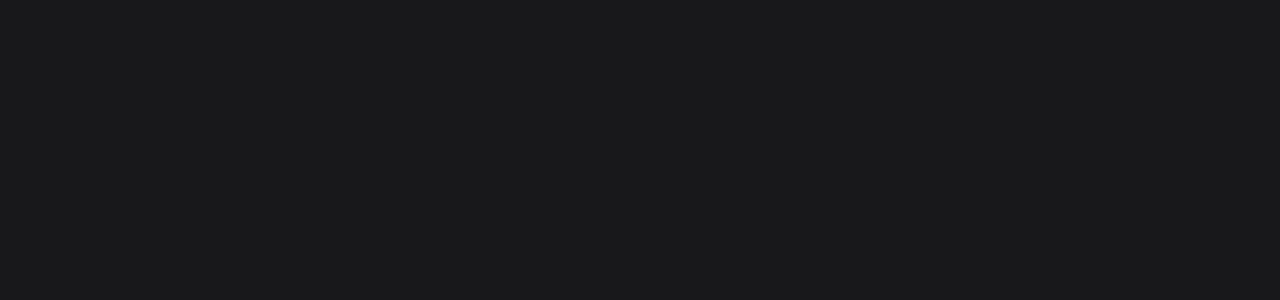
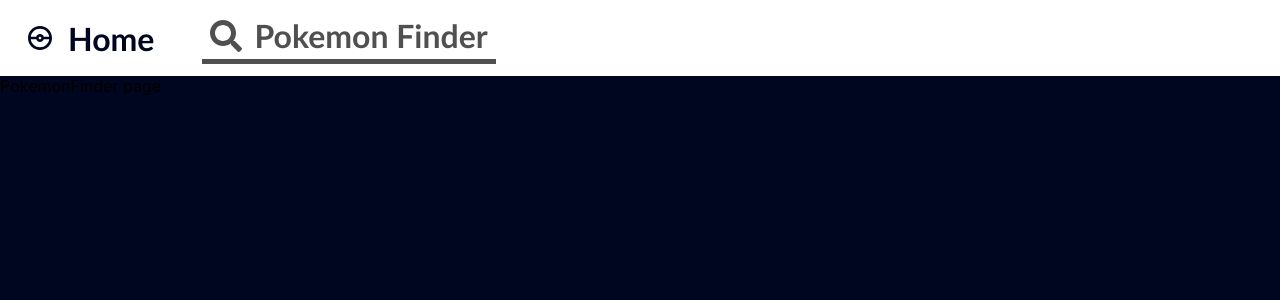
Before and after one commit to Oleggman/pokemon-react-recoil, a React (Vite) app: page /pokemon-react-recoil/pokemons in a window 1280 px wide. Shown: the top 300 px of the page. Built offline with nearby package versions, Linux system fonts and the light colour scheme.

Commit message:
Add routing and recoil

```diff
--- a/package.json
+++ b/package.json
@@ -17,6 +17,8 @@
     "modern-normalize": "^3.0.1",
     "react": "^18.3.1",
     "react-dom": "^18.3.1",
+    "react-icons": "^5.4.0",
+    "react-router": "^7.1.0",
     "recoil": "^0.7.7",
     "styled-components": "^6.1.13"
   },
--- a/src/App.tsx
+++ b/src/App.tsx
@@ -1,12 +1,25 @@
+import { lazy } from 'react';
+import { Route, Routes } from 'react-router';
 import { RecoilRoot } from 'recoil'
+import { SharedLayout } from './SharedLayout';
+
+const Home = lazy(() => import('./Home'));
+const PokemonFinder = lazy(() => import('./PokemonFinder'));
+const PokemonInfo = lazy(() => import('./PokemonInfo'));
 
 function App() {
-
   return (
     <RecoilRoot>
-      <div></div>
+      <Routes>
+        <Route path="/" element={<SharedLayout />}>
+          <Route index element={<Home />} />
+          <Route path="/pokemons" element={<PokemonFinder />} />
+          <Route path="/pokemons/:pokemonId" element={<PokemonInfo />} />
+          <Route path="*" element={<Home />} />
+        </Route>
+      </Routes>
     </RecoilRoot>
   )
 }
 
-export default App
+export default App;
--- a/src/GlobalStyle.ts
+++ b/src/GlobalStyle.ts
@@ -9,7 +9,7 @@
     -webkit-font-smoothing: antialiased;
     -moz-osx-font-smoothing: grayscale;
     min-height: 100vh;
-    background-color: #18181B;
+    background-color: rgb(0, 6, 31);
   }
 
   code {
--- /dev/null
+++ b/src/Home/index.tsx
@@ -0,0 +1,8 @@
+
+const Home = () => {
+    return (
+        <div>Home page</div>
+    );
+};
+
+export default Home;
--- /dev/null
+++ b/src/PokemonFinder/index.tsx
@@ -0,0 +1,8 @@
+
+const PokemonFinder = () => {
+    return (
+        <div>PokemonFinder page</div>
+    );
+};
+
+export default PokemonFinder;
--- /dev/null
+++ b/src/PokemonInfo/index.tsx
@@ -0,0 +1,8 @@
+
+const PokemonInfo = () => {
+    return (
+        <div>PokemonInfo page</div>
+    );
+};
+
+export default PokemonInfo;
--- /dev/null
+++ b/src/SharedLayout/SharedLayout.styled.ts
@@ -0,0 +1,34 @@
+import { NavLink } from "react-router";
+import styled from "styled-components";
+
+export const Header = styled.header`
+    padding: 12px 16px;
+    background-color: #fff;
+`;
+
+export const Nav = styled.nav`
+    display: flex;
+    gap: 40px;
+    font-family: 'Trebuchet MS', 'Lucida Sans Unicode', 'Lucida Grande', 'Lucida Sans', Arial, sans-serif;
+`;
+
+export const StyledNavLink = styled(NavLink)`
+    text-decoration: none;
+    display: flex;
+    align-items: center;
+    justify-content: center;
+    gap: 12px;
+    font-size: 32px;
+    font-weight: 700;
+    color: rgb(0, 6, 31);
+    transition: color 200ms;
+    padding: 4px 8px;
+    &:hover {
+        color: rgb(160, 160, 160);
+    }
+
+    &.active {
+        color: rgb(80, 80, 80);
+        border-bottom: 5px solid rgb(80, 80, 80);
+    }
+`;
--- /dev/null
+++ b/src/SharedLayout/index.tsx
@@ -0,0 +1,24 @@
+import { Suspense } from "react";
+import { Outlet } from "react-router";
+import { Header, Nav, StyledNavLink } from "./SharedLayout.styled";
+import { CgPokemon } from "react-icons/cg";
+import { FaSearch } from "react-icons/fa";
+
+export const SharedLayout = () => {
+    return (
+        <>
+            <Header>
+                <Nav>
+                    <StyledNavLink to='/' ><CgPokemon />Home</StyledNavLink>
+                    <StyledNavLink to='/pokemons' ><FaSearch/> Pokemon Finder</StyledNavLink>
+                </Nav>
+            </Header>
+
+            <main>
+                <Suspense>
+                    <Outlet />
+                </Suspense>
+            </main>
+        </>
+    );
+}
--- a/src/main.tsx
+++ b/src/main.tsx
@@ -2,10 +2,13 @@
 import { createRoot } from 'react-dom/client'
 import App from './App.tsx'
 import { GlobalStyle } from './GlobalStyle.ts'
+import { BrowserRouter } from 'react-router'
 
 createRoot(document.getElementById('root')!).render(
   <StrictMode>
-    <App />
-    <GlobalStyle />
+    <BrowserRouter basename='/pokemon-react-recoil'>
+      <App />
+      <GlobalStyle />
+    </BrowserRouter>
   </StrictMode>,
 )
--- /dev/null
+++ b/src/recoil/atoms/pokemons.tsx
@@ -0,0 +1,6 @@
+import { atom } from "recoil";
+
+export const pokemonsState = atom({
+    key: "pokemonsState",
+    default: [],
+});
```
Also changed, not shown: src/recoil/selectors/pokemons.tsx (added, +7 -0 lines), 1 other file (tests, documents, lock files or other folders).
